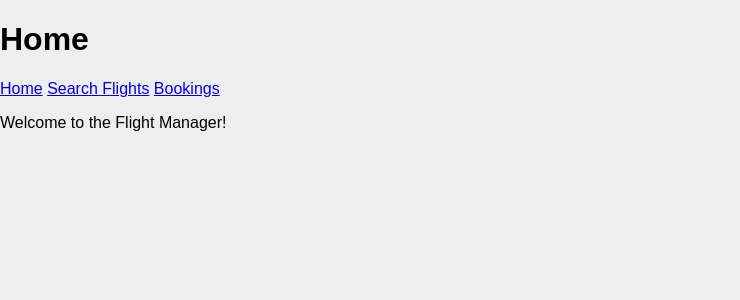
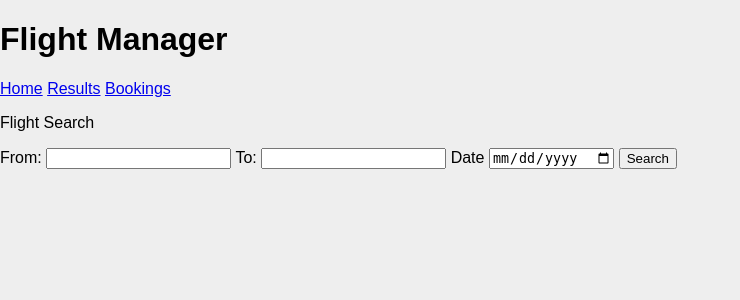
Before and after one commit to David-Joicey/Flight_Manager, a Flask app: page / in a window 1280 px wide. Shown: the top 300 px of the page, without its empty margins (0-740 px from the left). Run offline with Flask 3, Linux system fonts and the light colour scheme.

Commit message:
Added flight search form to main ('/') route and created html file for search results

```diff
--- a/app.py
+++ b/app.py
@@ -3,7 +3,6 @@ from flask import Flask, render_template
 
 def create_app(test_config=None):
     app = Flask(__name__, instance_relative_config=True)
-    app.config['TEMPLATES_AUTO_RELOAD'] = True
     app.config.from_mapping(
         SECRET_KEY=os.environ.get('SECRET_KEY', 'dev'), #Change key in production
         DATABASE=os.path.join(app.instance_path, 'flaskr.sqlite'),
@@ -13,7 +12,8 @@ def create_app(test_config=None):
     else:
         app.config.from_mapping(test_config)
     os.makedirs(app.instance_path, exist_ok=True)
-    # a simple page that says hello
+
+    #Home page route
     @app.route('/')
     def home():
         return render_template('index.html')
--- a/templates/base.html
+++ b/templates/base.html
@@ -11,7 +11,7 @@
         <h1>{% block header %}{% endblock %}</h1>
         <nav>
             <a href="/">Home</a>
-            <a href="/search">Search Flights</a>
+            <a href="/results">Results</a>
             <a href="/bookings">Bookings</a>
         </nav>
     </header>
--- a/templates/index.html
+++ b/templates/index.html
@@ -2,8 +2,20 @@
 
 {% block title %}Home{% endblock %}
 
-{% block header %}Home{% endblock %}
+{% block header %}Flight Manager{% endblock %}
 
 {% block content %}
-    <p>Welcome to the Flight Manager!</p>
+    <p>Flight Search</p>
+    <form action="/results" method="get">
+        <label for="departure">From:</label>
+        <input type="text" id="departure" name="departure" required>
+
+        <label for="destination">To:</label>
+        <input type="text" id="destination" name="destination" required>
+
+        <label for="date">Date</label>
+        <input id="date" name="date" type="date" required>
+
+        <button type="submit">Search</button>
+    </form>
 {% endblock %}
```
Also changed, not shown: templates/results.html (added).
